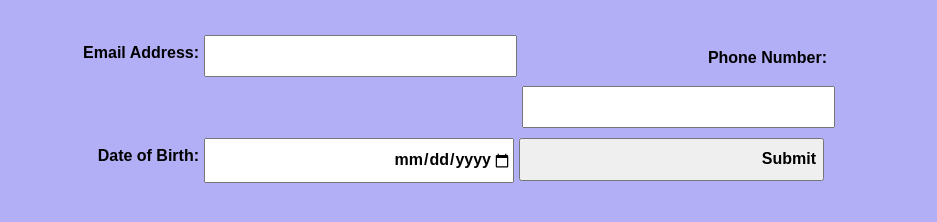
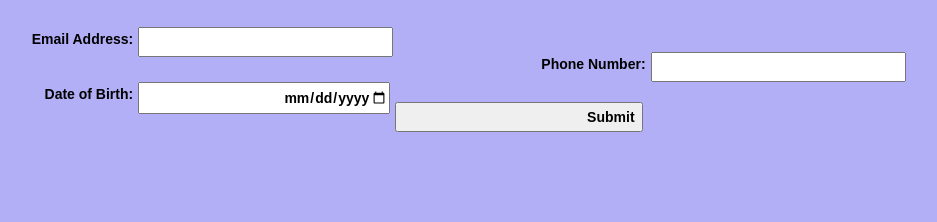
Before and after one commit to dkolov84/itmd362_lab2, a plain HTML site: page index.html in a window 1280 px wide. Shown: the whole page, without its empty margins (136-1073 px from the left). Drawn offline with Linux system fonts and the light colour scheme.

Commit message:
adjusting layout of fields

```diff
--- a/screen.css
+++ b/screen.css
@@ -229,24 +229,25 @@ body {
 }
 
 fieldset {
-  padding: 15px;
-  font-size: 16px;
+  padding: 7px;
+  font-size: 14px;
   font-family: Arial, sans-serif;
 }
 
 p {
-  margin-top: 15px;
-  margin-bottom: 20px;
+  margin-top: 10px;
+  margin-bottom: 15px;
+  padding-top: 5px;
+  padding-bottom: 5px;
 }
 
 label, input {
   display: block;
   float: left;
-  width: 25%;
+  width: 20%;
   margin-right: 5px;
-  margin-bottom: 10px;
-  padding-top: 10px;
-  padding-bottom: 10px;
+  padding-top: 5px;
+  padding-bottom: 5px;
   text-align: right;
   font-weight: bold;
 }
```
